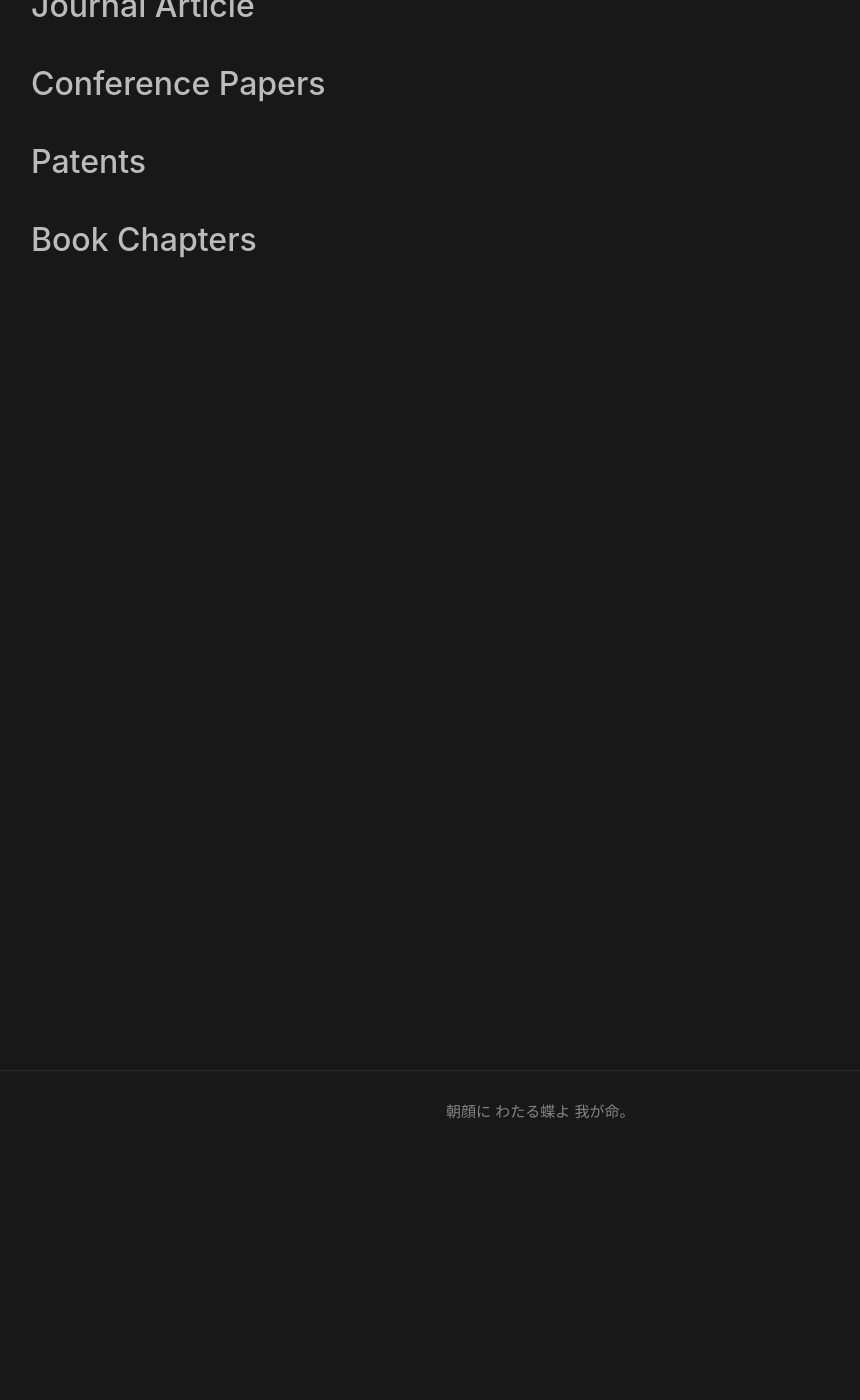
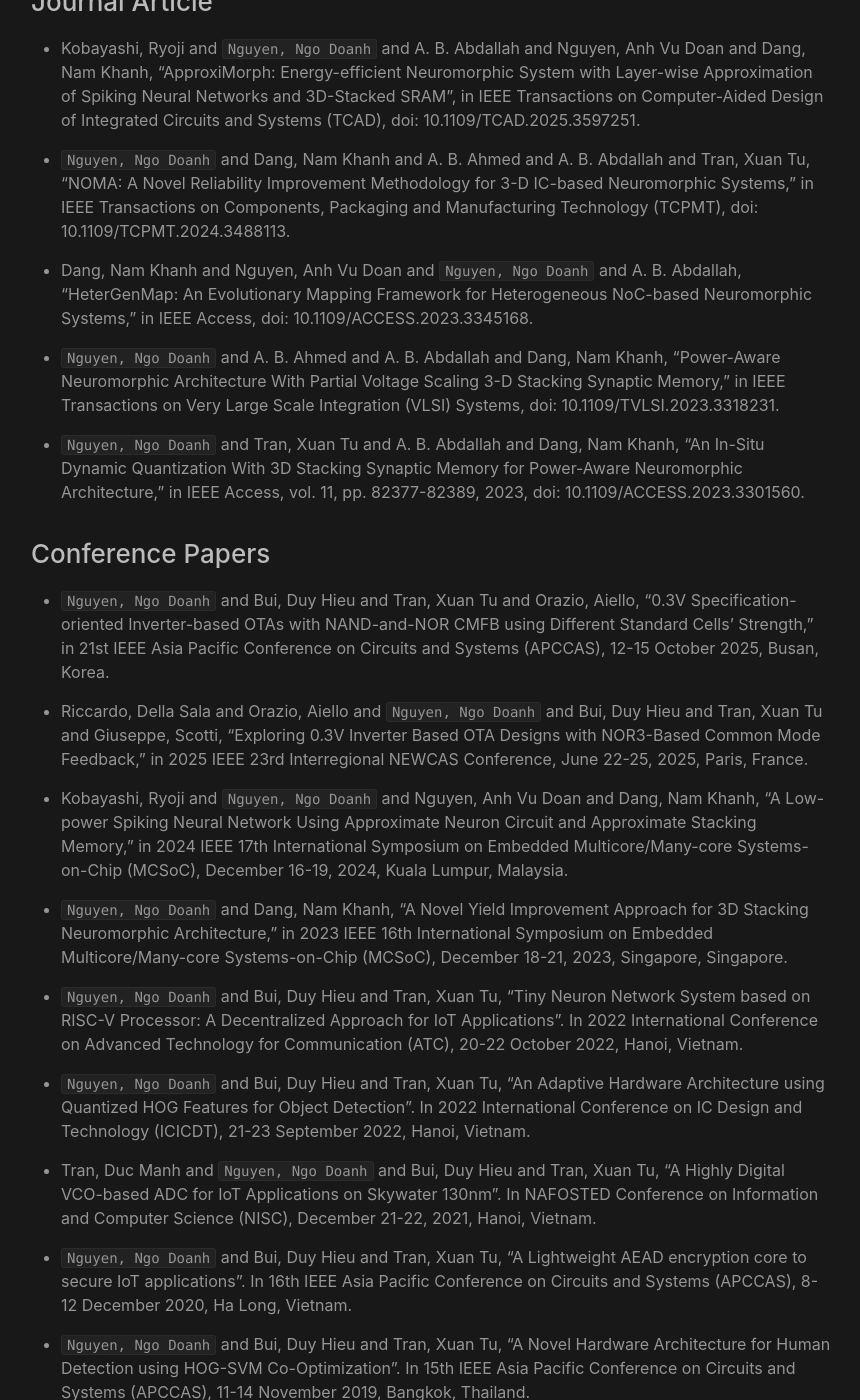
Before and after one commit to EternalSirius/doanhnn.github.io, a Jekyll site: the page built from publication.md, in a window 1280 px wide and 1400 px high, scrolled down 217 px. Shown: the whole window, without its empty margins (209-1069 px from the left). Built offline with Jekyll 4.4.1, drawn with Linux system fonts in a browser that asks for light colours; before the commit the page ends 900 px from its top, so only the background shows below that; some of the changed text lies outside the part shown.

Commit message:
Update publication

```diff
--- a/publication.md
+++ b/publication.md
@@ -4,10 +4,48 @@ title: Publication
 permalink: /publication/
 ---
 
-## Journal Article
+### Journal Article
 
-## Conference Papers
+- Kobayashi, Ryoji and `Nguyen, Ngo Doanh` and A. B. Abdallah and Nguyen, Anh Vu Doan and Dang, Nam Khanh, "ApproxiMorph: Energy-efficient Neuromorphic System with Layer-wise Approximation of Spiking Neural Networks and 3D-Stacked SRAM", in IEEE Transactions on Computer-Aided Design of Integrated Circuits and Systems (TCAD), doi: 10.1109/TCAD.2025.3597251.
 
-## Patents
+- `Nguyen, Ngo Doanh` and Dang, Nam Khanh and A. B. Ahmed and A. B. Abdallah and Tran, Xuan Tu, "NOMA: A Novel Reliability Improvement Methodology for 3-D IC-based Neuromorphic Systems," in IEEE Transactions on Components, Packaging and Manufacturing Technology (TCPMT), doi: 10.1109/TCPMT.2024.3488113.
 
-## Book Chapters
+- Dang, Nam Khanh and Nguyen, Anh Vu Doan and `Nguyen, Ngo Doanh` and A. B. Abdallah, "HeterGenMap: An Evolutionary Mapping Framework for Heterogeneous NoC-based Neuromorphic Systems," in IEEE Access, doi: 10.1109/ACCESS.2023.3345168.
+
+- `Nguyen, Ngo Doanh` and A. B. Ahmed and A. B. Abdallah and Dang, Nam Khanh, "Power-Aware Neuromorphic Architecture With Partial Voltage Scaling 3-D Stacking Synaptic Memory," in IEEE Transactions on Very Large Scale Integration (VLSI) Systems, doi: 10.1109/TVLSI.2023.3318231.
+
+- `Nguyen, Ngo Doanh` and Tran, Xuan Tu and  A. B. Abdallah and Dang, Nam Khanh, "An In-Situ Dynamic Quantization With 3D Stacking Synaptic Memory for Power-Aware Neuromorphic Architecture," in IEEE Access, vol. 11, pp. 82377-82389, 2023, doi: 10.1109/ACCESS.2023.3301560.
+
+### Conference Papers
+
+- `Nguyen, Ngo Doanh` and Bui, Duy Hieu and Tran, Xuan Tu and Orazio, Aiello, "0.3V Specification-oriented Inverter-based OTAs with NAND-and-NOR CMFB using Different Standard Cells' Strength," in 21st IEEE Asia Pacific Conference on Circuits and Systems (APCCAS), 12-15 October 2025, Busan, Korea.
+
+- Riccardo, Della Sala and Orazio, Aiello and `Nguyen, Ngo Doanh` and Bui, Duy Hieu and Tran, Xuan Tu and Giuseppe, Scotti, "Exploring 0.3V Inverter Based OTA Designs with NOR3-Based Common Mode Feedback," in 2025 IEEE 23rd Interregional NEWCAS Conference, June 22-25, 2025, Paris, France.
+
+- Kobayashi, Ryoji and `Nguyen, Ngo Doanh` and  Nguyen, Anh Vu Doan and Dang, Nam Khanh, "A Low-power Spiking Neural Network Using Approximate Neuron Circuit and Approximate Stacking Memory," in 2024 IEEE 17th International Symposium on Embedded Multicore/Many-core Systems-on-Chip (MCSoC), December 16-19, 2024, Kuala Lumpur, Malaysia.
+
+- `Nguyen, Ngo Doanh` and Dang, Nam Khanh, "A Novel Yield Improvement Approach for 3D Stacking Neuromorphic Architecture," in 2023 IEEE 16th International Symposium on Embedded Multicore/Many-core Systems-on-Chip (MCSoC), December 18-21, 2023, Singapore, Singapore.
+
+- `Nguyen, Ngo Doanh` and Bui, Duy Hieu and Tran, Xuan Tu, "Tiny Neuron Network System based on RISC-V Processor: A Decentralized Approach for IoT Applications". In 2022 International Conference on Advanced Technology for Communication (ATC), 20-22 October 2022, Hanoi, Vietnam.
+
+- `Nguyen, Ngo Doanh` and Bui, Duy Hieu and Tran, Xuan Tu, "An Adaptive Hardware Architecture using Quantized HOG Features for Object Detection". In 2022 International Conference on IC Design and Technology (ICICDT), 21-23 September 2022, Hanoi, Vietnam.
+
+- Tran, Duc Manh and `Nguyen, Ngo Doanh` and Bui, Duy Hieu and Tran, Xuan Tu, "A Highly Digital VCO-based ADC for IoT Applications on Skywater 130nm". In NAFOSTED Conference on Information and Computer Science (NISC), December 21-22, 2021, Hanoi, Vietnam.
+
+- `Nguyen, Ngo Doanh` and Bui, Duy Hieu and Tran, Xuan Tu, "A Lightweight AEAD encryption core to secure IoT applications". In 16th IEEE Asia Pacific Conference on Circuits and Systems (APCCAS), 8-12 December 2020, Ha Long, Vietnam.
+
+- `Nguyen, Ngo Doanh` and Bui, Duy Hieu and Tran, Xuan Tu, "A Novel Hardware Architecture for Human Detection using HOG-SVM Co-Optimization". In 15th IEEE Asia Pacific Conference on Circuits and Systems (APCCAS), 11-14 November 2019, Bangkok, Thailand.
+
+### Patents
+
+- Dang, Nam Khanh and Ben Abdallah, Abderazek and `Nguyen, Ngo Doanh`, "Neural Network Processor", Special Application 2024-047372, Japan patent, March 2024, Japan (Pending).
+
+- Tran, Xuan Tu and Bui, Duy Hieu and `Nguyen, Ngo Doanh`, "Methodology of Hardware/Software Co-processing of the Authenticated Encryption with Associated Data algorithm, AES-GCM, for energy-efficiency IoT devices", Patent Application, 1-2021-05898, September 2021, Vietnam (Pending).
+
+- Tran, Xuan Tu and Bui, Duy Hieu and `Nguyen, Ngo Doanh`, "Methodology of Hardware/Software Co-processing of the Authenticated Encryption with Associated Data algorithm, AES-CCM, for energy-efficiency IoT devices", Patent Application, 1-2021-01093, March 2021, Vietnam (Pending).
+
+- Tran, Xuan Tu and Bui, Duy Hieu and `Nguyen, Ngo Doanh`, "Image processing for human detection using Histogram of Gradient and Support Vector Machine in parallel to accelerate performance", Patent Application, 1-2019-07347, December 2019, Vietnam (Pending).
+
+### Book Chapters
+
+- `Nguyen, Ngo Doanh` and  Dang, Nam Khanh and Ben Abdallah, Abderazek and A. B. Ahmed, "Chapter 4:  Low-Power 3-D IC-Based Spiking Neural Network", in book "Energy-Efficient Devices and Circuits for Neuromorphic Computing", Elsevier, 2025, 978-0-443-29981-0, B978-0-443-29981-0.00007-0. (Publication Date: 6 Oct, 2025)
```
Also changed, not shown: about.md (+1 -1 lines), index.md (+3 -3 lines).
